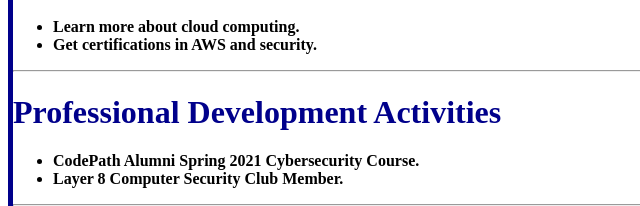
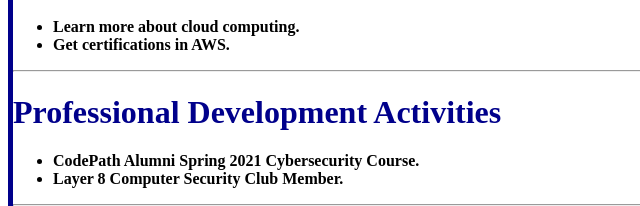
Before and after one commit to TopRamanC/cv-webpage-TopRamanC, a plain HTML site: page index.html in a window 1280 px wide. Shown: the part 940-1146 px from the top of the page, 0-640 px from the left. Drawn offline with Linux system fonts and the light colour scheme.

Commit message:
Last Changes made

```diff
--- a/index.html
+++ b/index.html
@@ -75,7 +75,7 @@
             <h1 id="blue">Professional Interest</h1>
             <ul>
                 <li>Learn more about cloud computing.</li>
-                <li>Get certifications in AWS and security.</li>
+                <li>Get certifications in AWS.</li>
             </ul>
             <hr />
 
```
